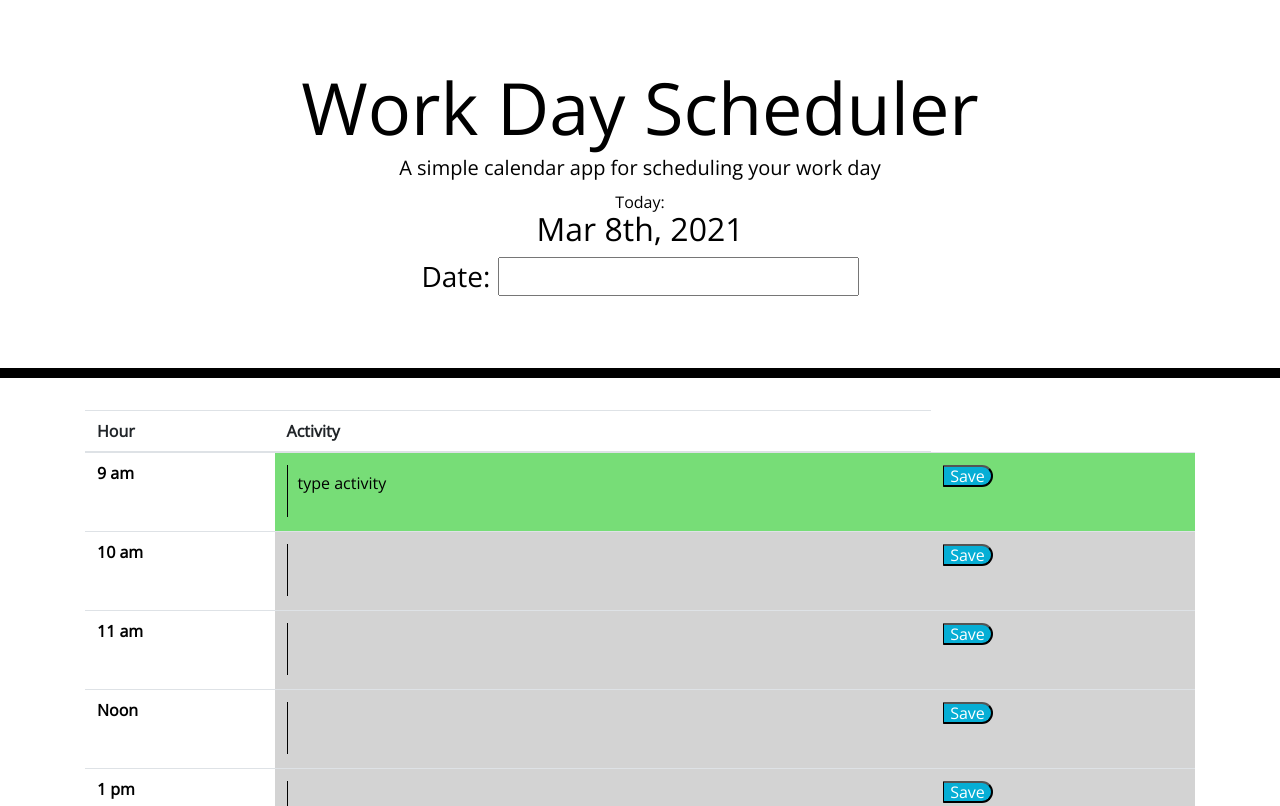
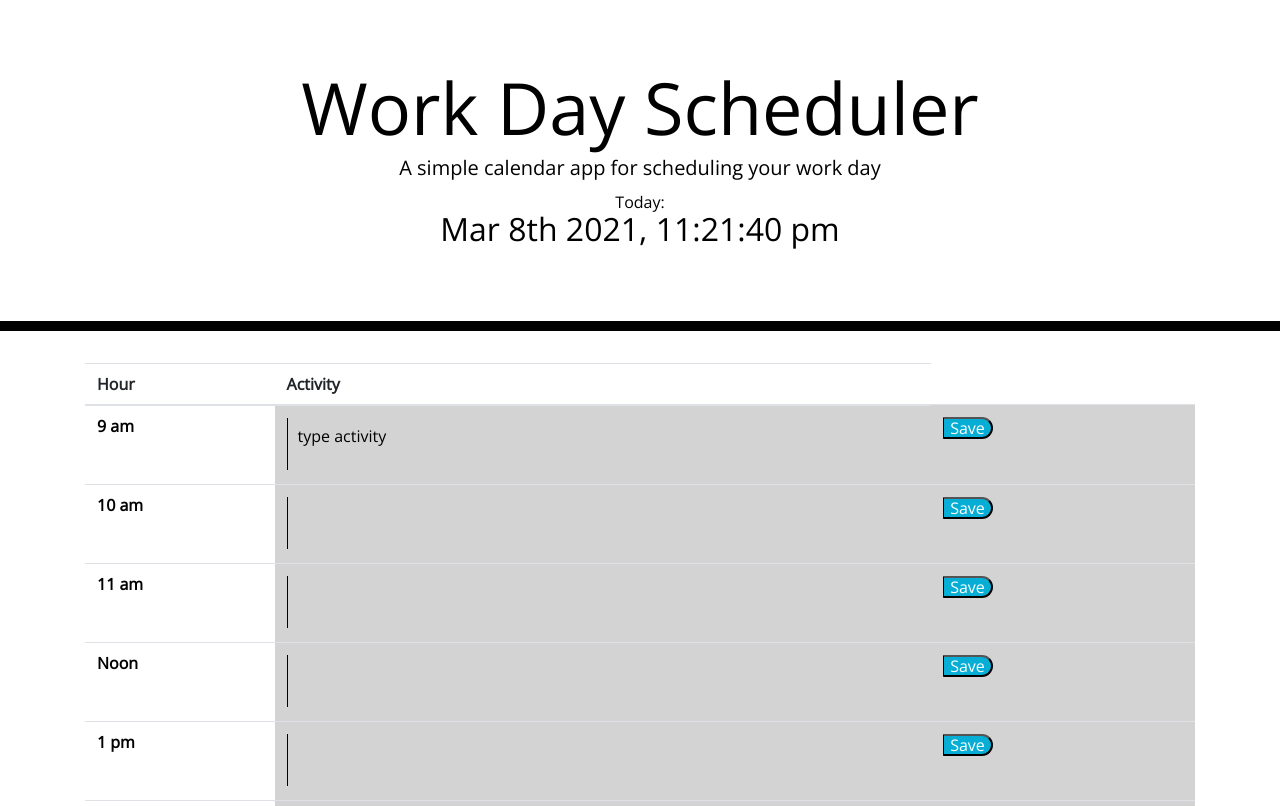
Before and after one commit to EricMalpass/dayPlanner, a plain HTML site: page index.html in a window 1280 px wide. Shown: the top 806 px of the page. Drawn offline with nearby package versions, Linux system fonts and the light colour scheme.

Commit message:
fixed last error

```diff
--- a/index.html
+++ b/index.html
@@ -28,7 +28,7 @@
       <p class="lead">A simple calendar app for scheduling your work day</p>
       <p id="currentDay" class="lead"></p>
       <div>Today:</div><h2 id = "today"></h2>
-      <h3>Date: <input type="text" id="datepicker"></h3>
+      <!-- <h3>Date: <input type="text" id="datepicker"></h3> -->
     </header>
     <div class="container">
       <!-- Timeblocks go here -->
--- a/java.js
+++ b/java.js
@@ -19,11 +19,11 @@ var save5 = document.getElementById("save5");
 
 
 var today = moment();
-$("#today").text(today.format("MMM Do, YYYY"));
+$("#today").text(today.format("MMM Do YYYY, h:mm:ss a"));
 
-$( function() {
-    $( "#datepicker" ).datepicker();
-  } );
+//$( function() {
+//    $( "#datepicker" ).datepicker();
+//  } );
 
 save9.addEventListener("click", function(event) {
   event.preventDefault();
@@ -49,12 +49,12 @@ var currentTime = moment().format('HH');
 function time9() {
   moment().format('HH');
   console.log(currentTime);
-  if ("9" < currentTime){
+  if ("09" < currentTime){
     $("#9am").attr("class", "past");
     console.log(currentTime)
-  } else if ("9" === currentTime){
+  } else if ("09" === currentTime){
     $("#9am").attr("class", "present");
-  } else if ("9" > currentTime) {
+  } else if ("09" > currentTime) {
     $("#9am").attr("class", "future");
   }
 }
```
